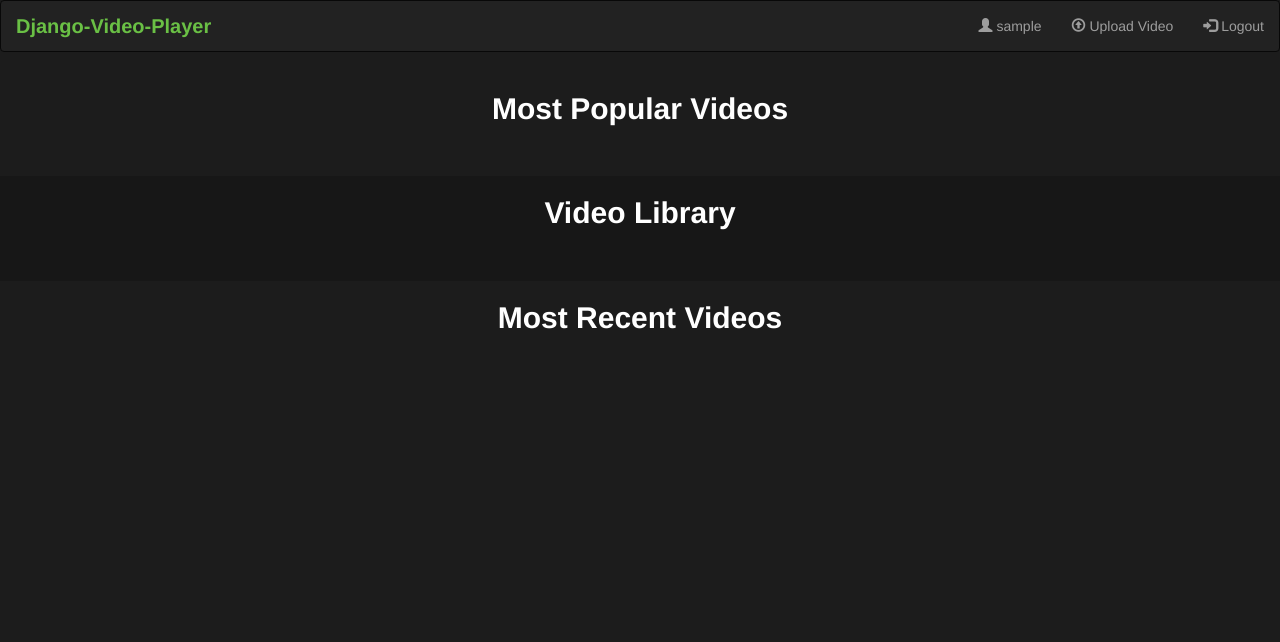
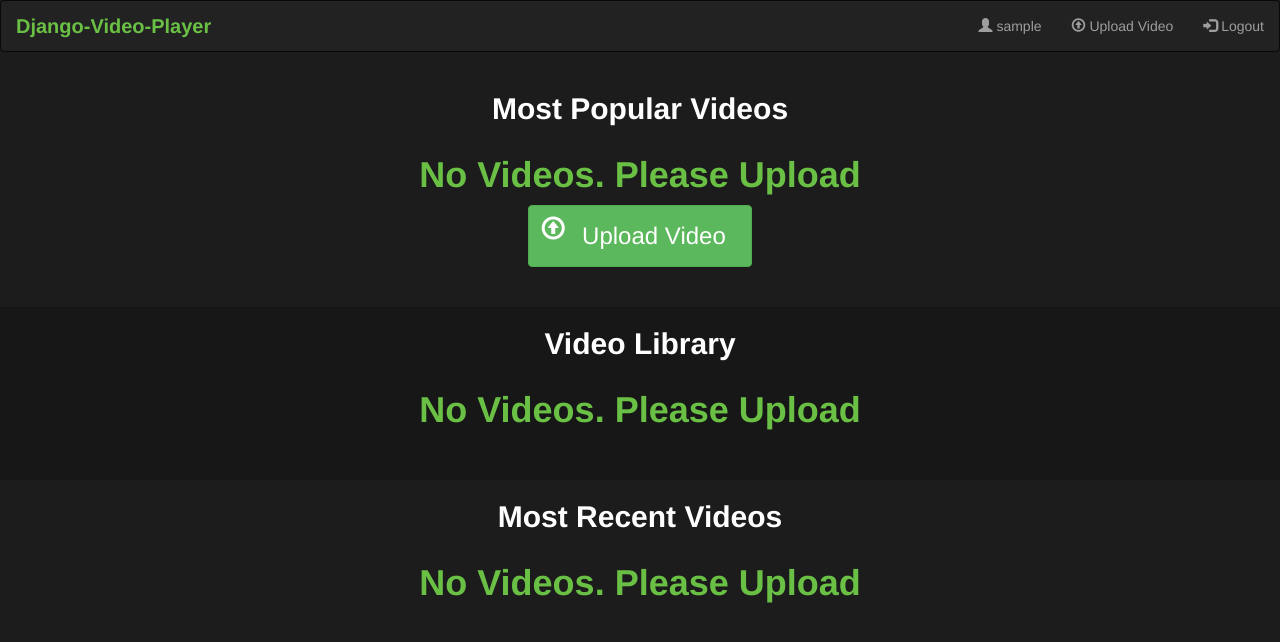
Before and after one commit to arvindspanicker/DjangoVideoPlayer, a Django app: page / in a window 1280 px wide. Shown: the top 642 px of the page. Run offline with Django 3.2, Linux system fonts and the light colour scheme; the visitor is signed in with stand-in values (Sample User, id 1); data that the repository does not hold is empty; parts of the project's set-up code (start-up, migrations or seed data) failed here and were passed over; some libraries are stand-ins or nearby versions.

Commit message:
No Video Message. UI styling fix.

```diff
--- a/videoplayer/videoplayer/static/css/video_player/styles.css
+++ b/videoplayer/videoplayer/static/css/video_player/styles.css
@@ -76,6 +76,12 @@ section{
     width: 75%;
     margin: auto;
 }
+.font-green{
+    color: #6AC045 !important;
+}
+.upload_section a,.upload_section span{
+    font-size: 24px;
+}
 
 /* Custom scroll bar*/
 /* width */
--- a/videoplayer/videos/templates/base.html
+++ b/videoplayer/videos/templates/base.html
@@ -31,7 +31,7 @@
         </div>
         <ul class="nav navbar-nav navbar-right">
             <li><a href="javascript:void(0)"><span class="glyphicon glyphicon-user"></span> {{ user }} </a></li>
-             <li><a href="{% url 'videoplayer_video_create' %}"><span class="glyphicon glyphicon-upload"></span> Upload Video</a></li>
+             <li><a href="{% url 'videoplayer_video_upload' %}"><span class="glyphicon glyphicon-upload"></span> Upload Video</a></li>
             <li><a href="{% url 'logout' %}"><span class="glyphicon glyphicon-log-in"></span> Logout</a></li>
         </ul>
     </div>
--- a/videoplayer/videos/templates/video_dashboard.html
+++ b/videoplayer/videos/templates/video_dashboard.html
@@ -8,6 +8,7 @@
         <h2 class="text-white font-weight-bold text-center">Most Popular Videos</h2>
         <div class="row">
             <div class="col-lg-12 ">
+                {% if most_viewed_videos|length != 0 %}
                 {% for video in most_viewed_videos %}
                 <div class="card bg-secondary">
                     <a href="/watch_video/{{ video.uid}}">
@@ -18,7 +19,7 @@
                         <figure>
                             <a href="/watch_video/{{ video.uid}}">
                                 <h4 class="card-title text-center text-white font-weight-bold">
-                                {{ video.title}}
+                                    {{ video.title}}
                                 </h4>
                             </a>
                             <span class="glyphicon glyphicon-facetime-video like-icon text-white"></span>
@@ -29,6 +30,16 @@
                     </div>
                 </div>
                 {% endfor %}
+                {% else %}
+                <h1 class="text-white font-weight-bold font-green text-center">No Videos. Please Upload</h1>
+                <div class="text-center upload_section">
+                    <button class="btn btn-success">
+                        <span class="glyphicon glyphicon-upload"></span>
+                        <a class="btn btn-sucess text-white text-center" href="{% url 'videoplayer_video_upload' %}">Upload Video
+                        </a>
+                    </button>
+                </div>
+                {% endif %}
             </div>
         </div>
     </div>
@@ -39,6 +50,7 @@
         <div class="row">
             <h2 class="text-white font-weight-bold text-center">Video Library</h2>
             <div class="col-lg-12">
+                {% if all_videos|length != 0 %}
                 {% for video in all_videos %}
                 <div class="card bg-secondary">
                     <a href="/watch_video/{{ video.uid}}">
@@ -60,8 +72,12 @@
                     </div>
                 </div>
                 {% endfor %}
+                {% else %}
+                <h1 class="text-white font-weight-bold font-green text-center">No Videos. Please Upload</h1>
+                {% endif %}
             </div>
         </div>
+        {% if most_viewed_videos|length == 0 %}
         <div class="row">
             <div class="col-md-12 text-center">
                 {% if is_paginated %}
@@ -87,6 +103,7 @@
                 {% endif %}
             </div>
         </div>
+        {% endif %}
     </div>
 </section>
 <!-- Most Recent Section -->
@@ -95,8 +112,9 @@
         <h2 class="text-white font-weight-bold text-center">Most Recent Videos</h2>
         <div class="row">
             <div class="col-lg-12">
+                {% if most_recent_videos|length != 0 %}
                 {% for video in most_recent_videos %}
-                <div class="card bg-secondary" >
+                <div class="card bg-secondary">
                     <a href="/watch_video/{{ video.uid}}">
                         <img class="card-img-top" src="/media/{{ video.get_thumbnail }}" height=240
                              alt="{{ video.title }} thumbnail">
@@ -105,7 +123,7 @@
                         <figure>
                             <a href="/watch_video/{{ video.uid}}">
                                 <h4 class="card-title text-center text-white font-weight-bold">
-                                {{ video.title}}
+                                    {{ video.title}}
                                 </h4>
                             </a>
                             <span class="glyphicon glyphicon-facetime-video like-icon text-white"></span>
@@ -116,6 +134,9 @@
                     </div>
                 </div>
                 {% endfor %}
+                {% else %}
+                <h1 class="text-white font-weight-bold font-green text-center">No Videos. Please Upload</h1>
+                {% endif %}
             </div>
         </div>
     </div>
--- a/videoplayer/videos/templates/video_upload.html
+++ b/videoplayer/videos/templates/video_upload.html
@@ -40,7 +40,7 @@
                 {% csrf_token %}
                 {% bootstrap_form form %}
                 {% buttons %}
-                <button type="submit" class="btn btn-success" id="save_button">
+                <button type="submit" class="btn btn-success text-center" id="save_button">
                     {% bootstrap_icon "save" %} Save
                 </button>
                 {% endbuttons %}
--- a/videoplayer/videos/urls.py
+++ b/videoplayer/videos/urls.py
@@ -6,6 +6,6 @@ from videos.views import VideoUploadView, VideoPlayView, VideoDashboardView
 
 urlpatterns = [
     path('', VideoDashboardView.as_view(), {}, name='videoplayer_video_dashboard'),
-    path('upload', VideoUploadView.as_view(), {}, name='videoplayer_video_create'),
-    re_path('watch_video/(?P<uid>[^/]+)', VideoPlayView.as_view(), {}, name='videoplayer_play_create'),
+    path('upload', VideoUploadView.as_view(), {}, name='videoplayer_video_upload'),
+    re_path('watch_video/(?P<uid>[^/]+)', VideoPlayView.as_view(), {}, name='videoplayer_play'),
 ]
--- a/videoplayer/videos/views/video.py
+++ b/videoplayer/videos/views/video.py
@@ -38,7 +38,7 @@ class VideoUploadView(ModelPageMixin, BaseCreateView):
     """
     form_class = MODEL_FORM
     page_name = 'Create {0}'.format(MODEL_NAME)
-    success_url_name = '{0}_create'.format(MODELPAGE_BASE_URL_NAME)
+    success_url_name = '{0}_upload'.format(MODELPAGE_BASE_URL_NAME)
     template_name = '{0}_upload.html'.format(TEMPLATE_PATH)
 
     def get_context_data(self, **kwargs):
```
